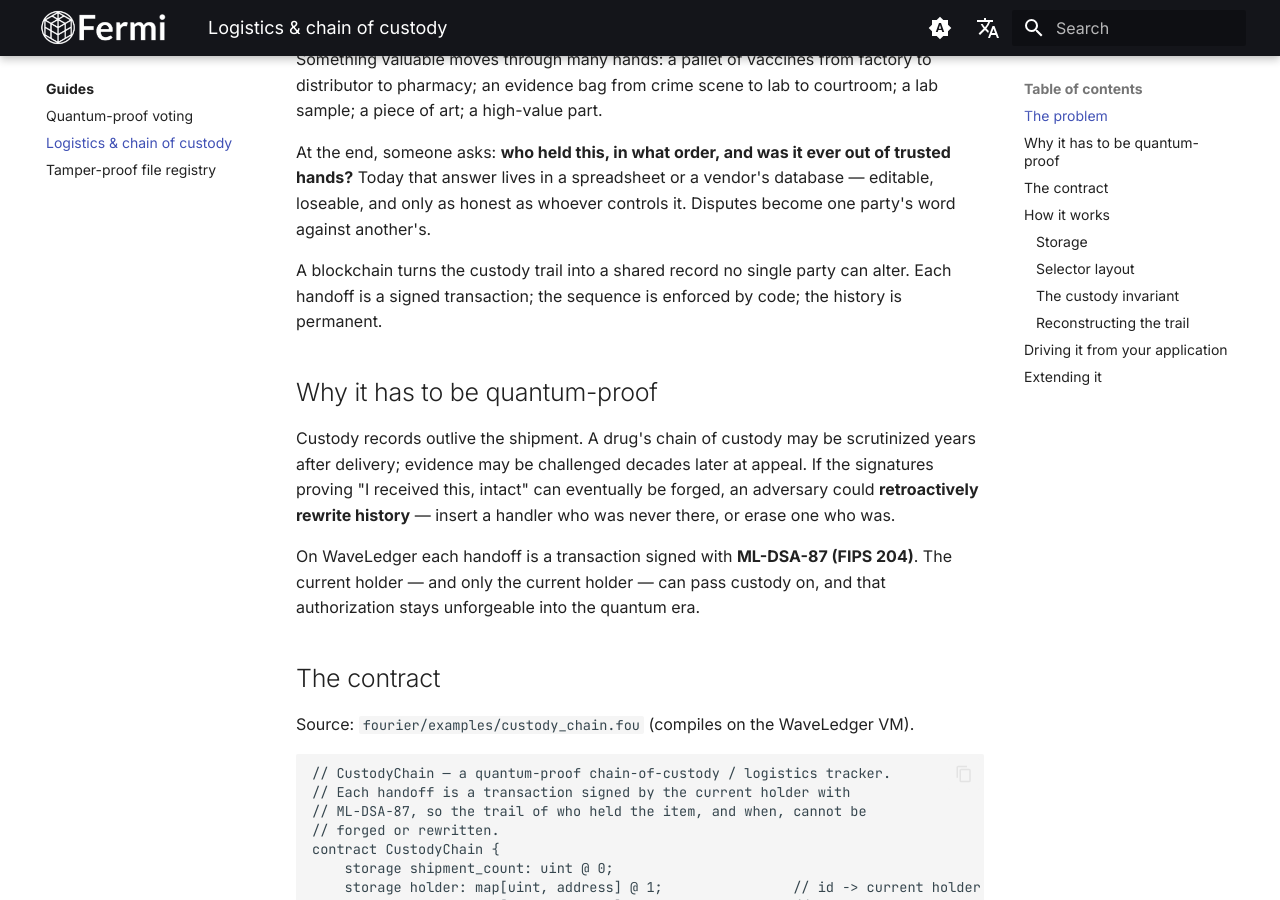
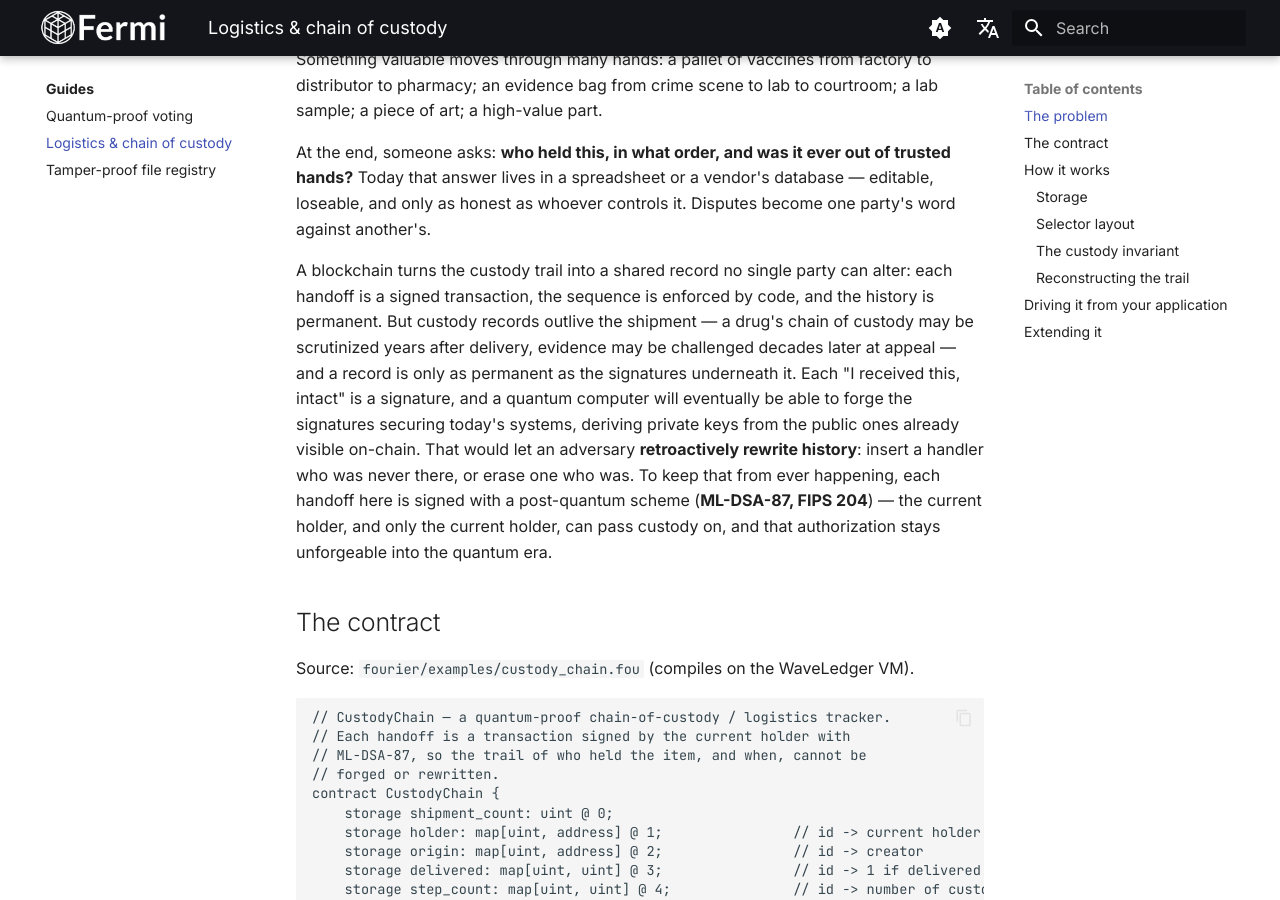
Before and after one commit to DosseyRichards/Fermi-Fourier, an MkDocs documentation site: the page built from docs/guides/logistics.md, in a window 1280 px wide and 900 px high, scrolled down 288 px. Built offline with MkDocs 1.6.1 and Material for MkDocs 9.7.7, drawn with Linux system fonts in a browser that asks for light colours; comment, search, counter and statistics services are not loaded.

Commit message:
docs: weave the quantum threat into each guide's problem statement
Merge the separate 'Why it has to be quantum-proof' sections into 'The
problem' for voting, logistics, and file-registry so the quantum threat
reads as part of the problem, not a bolted-on afterthought.

```diff
--- a/docs/guides/logistics.md
+++ b/docs/guides/logistics.md
@@ -12,21 +12,20 @@ a vendor's database — editable, loseable, and only as honest as whoever
 controls it. Disputes become one party's word against another's.
 
 A blockchain turns the custody trail into a shared record no single
-party can alter. Each handoff is a signed transaction; the sequence is
-enforced by code; the history is permanent.
-
-## Why it has to be quantum-proof
-
-Custody records outlive the shipment. A drug's chain of custody may be
-scrutinized years after delivery; evidence may be challenged decades
-later at appeal. If the signatures proving "I received this, intact"
-can eventually be forged, an adversary could **retroactively rewrite
-history** — insert a handler who was never there, or erase one who was.
-
-On WaveLedger each handoff is a transaction signed with **ML-DSA-87
-(FIPS 204)**. The current holder — and only the current holder — can
-pass custody on, and that authorization stays unforgeable into the
-quantum era.
+party can alter: each handoff is a signed transaction, the sequence is
+enforced by code, and the history is permanent. But custody records
+outlive the shipment — a drug's chain of custody may be scrutinized
+years after delivery, evidence may be challenged decades later at appeal
+— and a record is only as permanent as the signatures underneath it.
+Each "I received this, intact" is a signature, and a quantum computer
+will eventually be able to forge the signatures securing today's
+systems, deriving private keys from the public ones already visible
+on-chain. That would let an adversary **retroactively rewrite history**:
+insert a handler who was never there, or erase one who was. To keep that
+from ever happening, each handoff here is signed with a post-quantum
+scheme (**ML-DSA-87, FIPS 204**) — the current holder, and only the
+current holder, can pass custody on, and that authorization stays
+unforgeable into the quantum era.
 
 ## The contract
 
```
Also changed, not shown: docs/guides/file-registry.md (+13 -15 lines), docs/guides/voting.md (+12 -13 lines).
